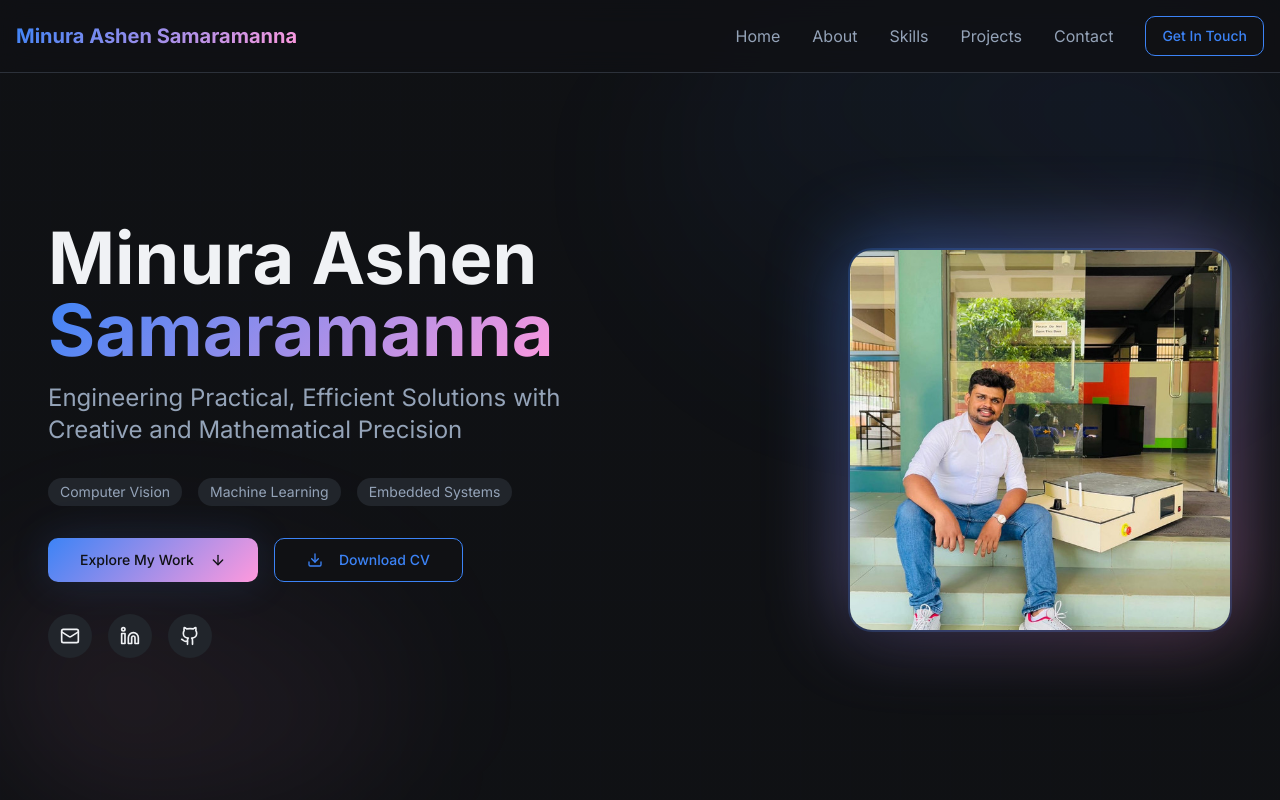
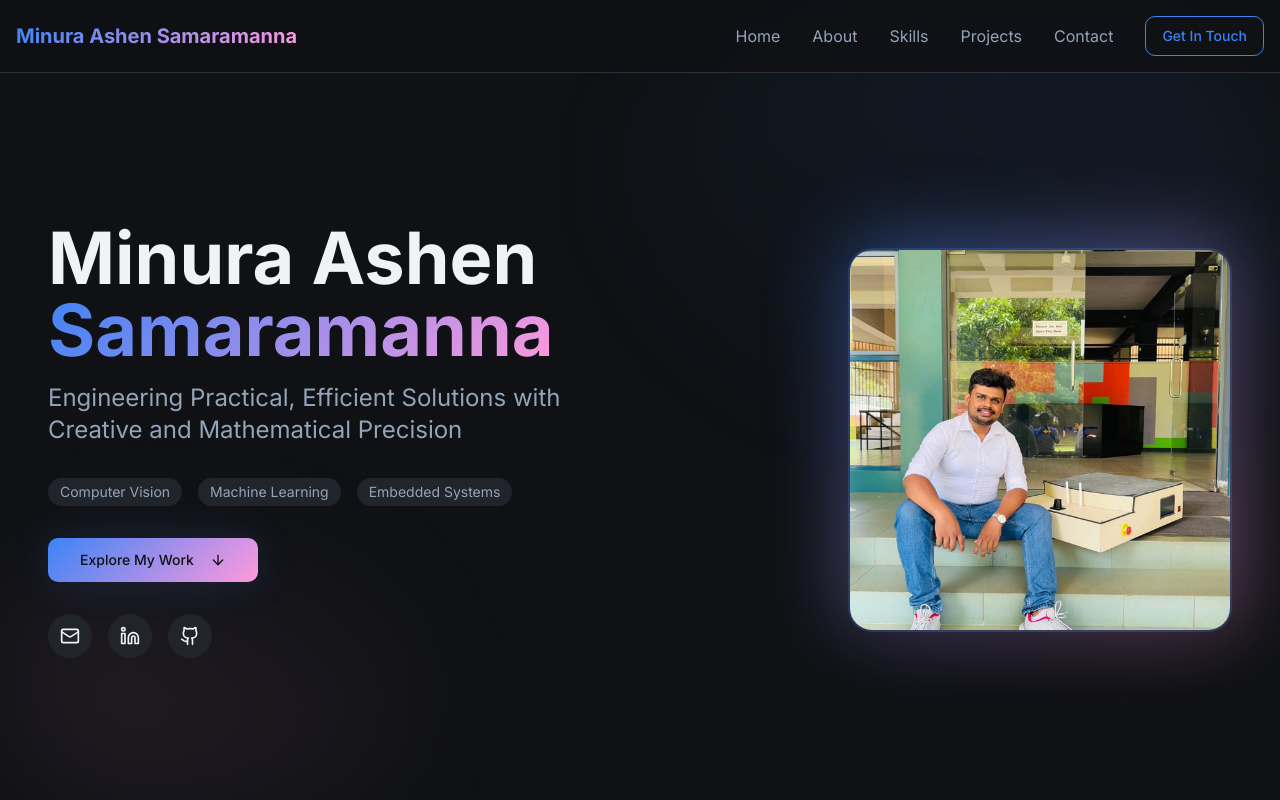
Before and after one commit to minuraashen/minuraashensamaramanna, a React (Vite) app: page / in a window 1280 px wide. Shown: the top 800 px of the page. Built offline with nearby package versions, Linux system fonts and the light colour scheme.

Commit message:
Remove Download CV button
Removed the "Download CV" button from the Hero section.

```diff
--- a/src/components/Hero.tsx
+++ b/src/components/Hero.tsx
@@ -1,4 +1,4 @@
-import { ArrowDown, Download, Github, Linkedin, Mail } from "lucide-react";
+import { ArrowDown, Github, Linkedin, Mail } from "lucide-react";
 import { Button } from "@/components/ui/button";
 import profilePicture from "@/assets/profile-picture.jpg";
 const Hero = () => {
@@ -45,12 +45,6 @@ const Hero = () => {
                 Explore My Work
                 <ArrowDown className="ml-2 h-4 w-4" />
               </Button>
-              <Button variant="outline" size="lg" className="border-primary text-primary hover:bg-primary hover:text-primary-foreground" asChild>
-                <a href="https://drive.google.com/uc?export=download&id=1cO5J7MMy7mImJ1SwnbFtPaa3izJ0m-v0" download="Minura_Ashen_Samaramanna_CV.pdf">
-                  <Download className="mr-2 h-4 w-4" />
-                  Download CV
-                </a>
-              </Button>
             </div>
 
             <div className="flex gap-4">
```
